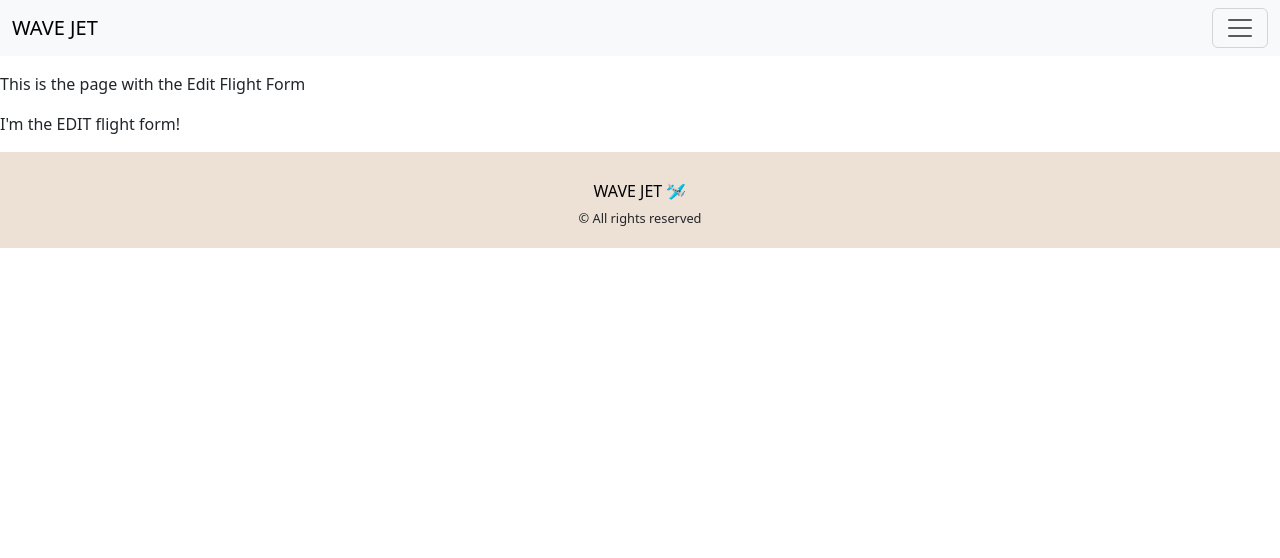
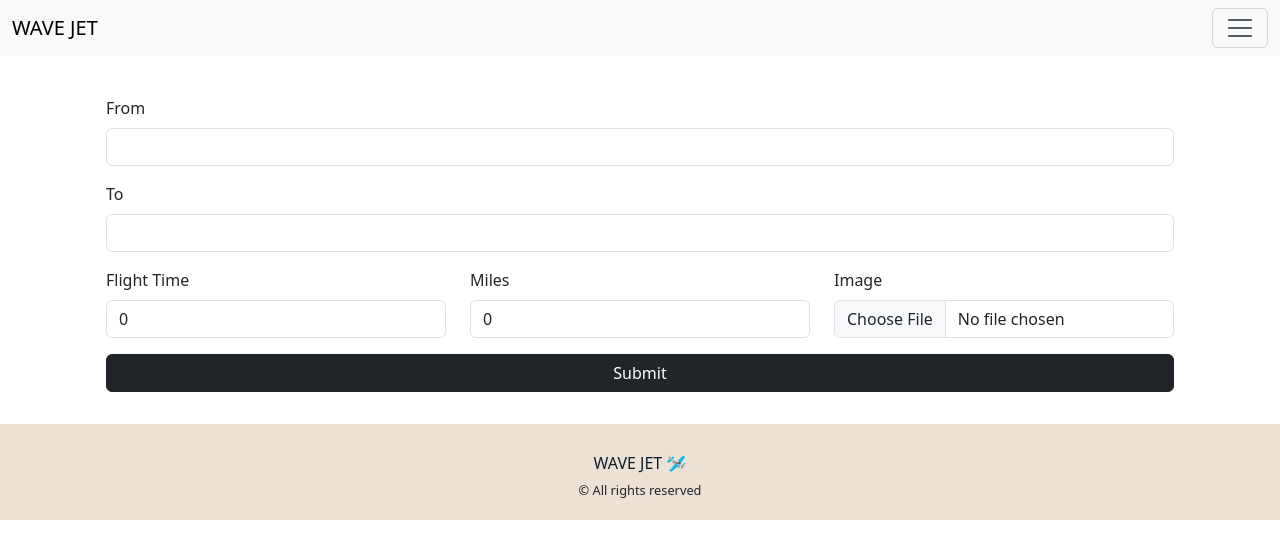
Before and after one commit to marietazetta/wave-jet-client, a React (Vite) app: page /routes/edit/1 in a window 1280 px wide. Shown: the top 558 px of the page. Built offline with nearby package versions, Linux system fonts and the light colour scheme; no server answers.

Commit message:
all forms logic solved

```diff
--- a/src/components/Aircrafts/EditAircraftForm/EditAircraftForm.jsx
+++ b/src/components/Aircrafts/EditAircraftForm/EditAircraftForm.jsx
@@ -217,7 +217,7 @@ const EditAircraftForm = () => {
                         name="mainImage"
                         type="file"
                         onChange={handleMainImageUpload}
-                    // value={aircraftData.mainImage}
+
                     />
                 </InputGroup>
 
--- a/src/components/Aircrafts/NewAircraftForm/NewAircraftForm.jsx
+++ b/src/components/Aircrafts/NewAircraftForm/NewAircraftForm.jsx
@@ -3,6 +3,8 @@ import { useState } from "react"
 import { Form, Row, Col, InputGroup, Button } from "react-bootstrap"
 import { useNavigate } from "react-router-dom"
 import aircraftServices from '../../../services/aircraft.services'
+import uploadServices from '../../../services/upload.services'
+
 
 const NewAircraftForm = () => {
 
@@ -14,7 +16,7 @@ const NewAircraftForm = () => {
         tailNumber: '',
         capacity: 0,
         mainImage: '',
-        images: [''],
+        imagesCarousel: [''],
         range: 0,
         homebase: '',
         cabinWidth: 0,
@@ -57,35 +59,67 @@ const NewAircraftForm = () => {
     };
 
     const addNewImageField = () => {
-        const newImages = [...aircraftData.images]
+        const newImages = [...aircraftData.imagesCarousel]
         newImages.push('')
         setAircraftData({
             ...aircraftData,
-            images: newImages
+            imagesCarousel: newImages
         })
     }
 
-    const handleGalleryChange = (event, idx) => {
-        const { value } = event.target
-        const images = [...aircraftData.images]
-        images[idx] = value
-        setAircraftData({
-            ...aircraftData,
-            images
-        })
-    }
+    // const handleGalleryChange = (event, idx) => {
+    //     const { value } = event.target
+    //     const images = [...aircraftData.images]
+    //     images[idx] = value
+    //     setAircraftData({
+    //         ...aircraftData,
+    //         images
+    //     })
+    // }
 
     const handleAircraftFormSubmit = e => {
         e.preventDefault()
 
         const aircraft = {
             ...aircraftData,
-            services: servicesData
+            services: servicesData,
         }
 
         aircraftServices
             .saveAircraft(aircraft)
             .then(() => navigate('/fleet'))
+            .catch(err => console.log(err))
+    }
+
+    const handleMainImageUpload = e => {
+
+        const formData = new FormData()
+        formData.append('imageData', e.target.files[0])
+
+        uploadServices
+            .uploadimage(formData)
+            .then(res => {
+                setAircraftData({ ...aircraftData, mainImage: res.data.cloudinary_url })
+            })
+            .catch(err => console.log(err))
+    }
+
+    const handleGalleryUpload = (e, index) => {
+
+        const formData = new FormData()
+        formData.append('imageData', e.target.files[0])
+
+
+
+        uploadServices
+            .uploadimage(formData)
+            .then(res => {
+
+                let imagesCarouselCopy = [...aircraftData.imagesCarousel]
+                imagesCarouselCopy[index] = res.data.cloudinary_url
+
+                setAircraftData({ ...aircraftData, imagesCarousel: imagesCarouselCopy })
+            })
             .catch(err => console.log(err))
     }
 
@@ -166,21 +200,20 @@ const NewAircraftForm = () => {
                     </InputGroup.Text>
                     <Form.Control id="basic-url" aria-describedby="basic-addon3"
                         name="mainImage"
-                        value={aircraftData.mainImage}
-                        onChange={handleInputChange} />
+                        type="file"
+                        onChange={handleMainImageUpload} />
                 </InputGroup>
 
                 <Form.Group controlId="ImagesGallery" className="mb-3">
                     <Form.Label>Images Gallery</Form.Label>
                     {
-                        aircraftData.images.map((eachField, idx) => (
+                        aircraftData.imagesCarousel.map((eachField, idx) => (
                             <Form.Control
                                 key={idx}
                                 className="mb-3"
-                                type="url"
+                                type="file"
                                 placeholder={`Place your image here`}
-                                value={aircraftData.images[idx]}
-                                onChange={event => handleGalleryChange(event, idx)} />
+                                onChange={event => handleGalleryUpload(event, idx)} />
                         ))
                     }
                     <Button size="sm" variant="dark" onClick={addNewImageField}>Add more</Button>
--- a/src/components/Flights/EditFlightForm/EditFlightForm.jsx
+++ b/src/components/Flights/EditFlightForm/EditFlightForm.jsx
@@ -1,8 +1,112 @@
+import { useState, useEffect } from "react"
+import { Form, Button, Row, Col } from "react-bootstrap"
+import { useNavigate, useParams } from 'react-router-dom'
+import uploadServices from "../../../services/upload.services"
+import flightServices from "../../../services/flight.services"
+
+
+
 const EditFlightForm = () => {
+
+    const navigate = useNavigate()
+
+
+    const [flightData, setFlightData] = useState({
+        fromDestination: '',
+        toDestination: '',
+        flightTime: 0,
+        miles: 0,
+        imageUrl: ''
+    })
+
+    const { flightId } = useParams()
+
+    const loadFormData = () => {
+        flightServices
+            .getOneFlight(flightId)
+            .then(({ data }) => {
+                setFlightData(data)
+
+            })
+            .catch(err => console.log(err))
+    }
+
+    useEffect(() => {
+        loadFormData()
+    }, [])
+
+
+
+    const handleInputChange = e => {
+        const { value, name } = e.currentTarget
+        setFlightData({ ...flightData, [name]: value })
+    }
+
+    const handleFlightSubmit = e => {
+
+        e.preventDefault()
+
+        flightServices
+            .editFlight(flightId, flightData)
+            .then(() => navigate('/routes'))
+            .catch(err => console.log(err))
+    }
+
+    const handleFileUpload = e => {
+
+        const formData = new FormData()
+        formData.append('imageData', e.target.files[0])
+
+
+        uploadServices
+            .uploadimage(formData)
+            .then(res => {
+                setFlightData({ ...flightData, imageUrl: res.data.cloudinary_url })
+            })
+            .catch(err => console.log(err))
+    }
 
     return (
 
-        <p>I'm the EDIT flight form!</p>
+        <div className="EditFlightFormshadow-lg p-4 mb-2 bg-white rounded">
+            <Form onSubmit={handleFlightSubmit}>
+                <Form.Group className="mb-3" controlId="From">
+                    <Form.Label>From</Form.Label>
+                    <Form.Control type="text" value={flightData.fromDestination} name="fromDestination" onChange={handleInputChange} />
+                </Form.Group>
+
+                <Form.Group className="mb-3" controlId="To">
+                    <Form.Label>To</Form.Label>
+                    <Form.Control type="text" value={flightData.toDestination} name="toDestination" onChange={handleInputChange} />
+                </Form.Group>
+
+                <Row>
+                    <Col>
+                        <Form.Group className="mb-3" controlId="FlightTime">
+                            <Form.Label>Flight Time</Form.Label>
+                            <Form.Control type="number" value={flightData.flightTime} name="flightTime" onChange={handleInputChange} />
+                        </Form.Group>
+                    </Col>
+                    <Col>
+                        <Form.Group className="mb-3" controlId="miles">
+                            <Form.Label>Miles</Form.Label>
+                            <Form.Control type="number" value={flightData.miles} name="miles" onChange={handleInputChange} />
+                        </Form.Group>
+                    </Col>
+
+                    <Col>
+                        <Form.Group className="mb-3" controlId="image">
+                            <Form.Label>Image</Form.Label>
+                            <Form.Control type="file" onChange={handleFileUpload} />
+                        </Form.Group>
+                    </Col>
+                </Row>
+
+                <div className="d-grid">
+                    <Button variant="dark" type="submit" >Submit</Button>
+                </div>
+            </Form>
+        </div>
 
 
     )
--- a/src/components/Flights/FlightCard/FlightCard.css
+++ b/src/components/Flights/FlightCard/FlightCard.css
@@ -0,0 +1,16 @@
+.custom-color-button {
+    background-color: #ede0d4;
+    border: #bde0fe;
+    color: #0D1F2D;
+    margin-left: 20px;
+    margin-bottom: 20px;
+    margin-top: 15px;
+
+}
+
+.custom-color-button:hover {
+    background-color: #0D1F2D;
+    border: #E4C3AD;
+    color: #ede0d4;
+
+}
--- a/src/components/Flights/NewFlightForm/NewFlightForm.jsx
+++ b/src/components/Flights/NewFlightForm/NewFlightForm.jsx
@@ -48,7 +48,7 @@ const NewFlightForm = () => {
 
     return (
 
-        <div className="NewFlightForm">
+        <div className="NewFlightForm shadow-lg p-4 mb-2 bg-white rounded">
             <Form onSubmit={handleFlightSubmit}>
                 <Form.Group className="mb-3" controlId="newFormInput">
                     <Form.Label>From</Form.Label>
--- a/src/components/Footer/Footer.css
+++ b/src/components/Footer/Footer.css
@@ -13,5 +13,5 @@
 
 .footer-link {
     text-decoration: none;
-    color: black;
+    color: #0D1F2D;
 }
--- a/src/pages/Flights/EditFlightFormPage/EditFlightFormPage.jsx
+++ b/src/pages/Flights/EditFlightFormPage/EditFlightFormPage.jsx
@@ -1,14 +1,17 @@
-
+import { Container } from "react-bootstrap"
 import EditFlightForm from "../../../components/Flights/EditFlightForm/EditFlightForm"
+import './EditFlightFormPage.css'
 
 const EditFlightFormPage = () => {
 
     return (
 
-        <>
-            <p>This is the page with the Edit Flight Form </p>
+
+        <Container>
             <EditFlightForm />
-        </>
+        </Container>
+
+
 
     )
 }
--- a/src/routes/AppRoutes.jsx
+++ b/src/routes/AppRoutes.jsx
@@ -34,7 +34,7 @@ const Approutes = () => {
             <Route path={'/routes/add'} element={<AddFlightFormPage />} />
             <Route path={'/fleet/edit/:aircraftId'} element={<EditAircraftFormPage />} />
             <Route path={'/fleet/add'} element={<AddAircraftFormPage />} />
-            <Route path={'/routes/edit/:flighttId'} element={<EditFlightFormPage />} />
+            <Route path={'/routes/edit/:flightId'} element={<EditFlightFormPage />} />
 
 
             <Route path={'/about'} element={<AboutPage />} />
--- a/src/services/flight.services.js
+++ b/src/services/flight.services.js
@@ -20,6 +20,10 @@ class FlightServices {
     saveFlight(flightData) {
         return this.axiosApp.post('/', flightData)
     }
+
+    editFlight(flightId, flightData) {
+        return this.axiosApp.put(`/${flightId}`, flightData)
+    }
 }
 
 const flightServices = new FlightServices()
```
Also changed, not shown: src/components/Flights/FlightCard/FlightCard.jsx (+13 -5 lines).
